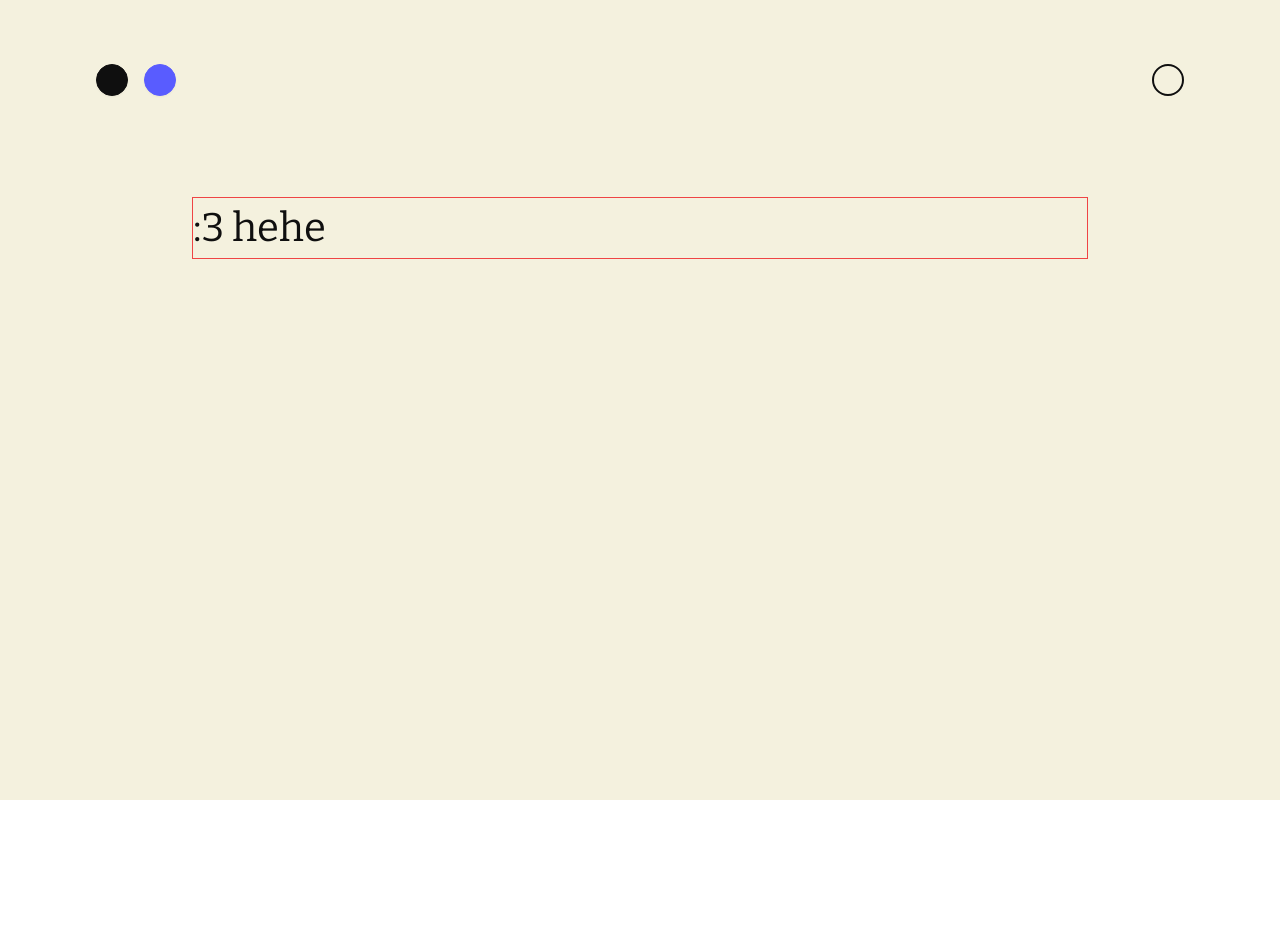
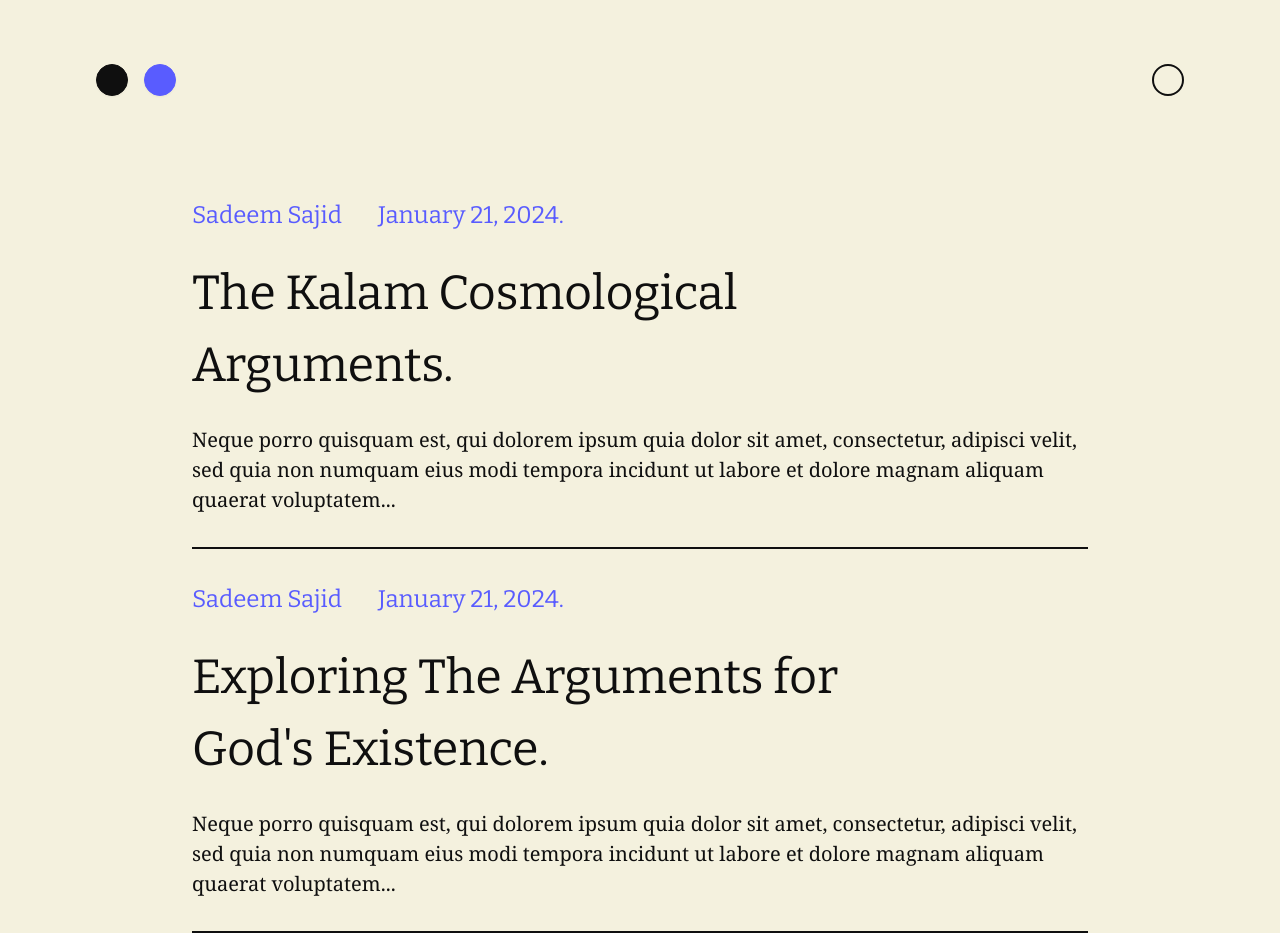
Before and after one commit to SadeemSajid/almaraam, a SvelteKit app: page / in a window 1280 px wide. Before the commit the page ends 800 px from the top, so only its background shows below. Built offline with nearby package versions, Linux system fonts and the light colour scheme; a web font is replaced by a local one.

Commit message:
feat: home page ui

```diff
--- a/src/app.css
+++ b/src/app.css
@@ -15,15 +15,15 @@ h1 {
 }
 
 h2 {
-	@apply font-bitter text-[32px] mt-[32px];
+	@apply font-bitter text-[32px];
 }
 
 h3 {
-	@apply font-bitter text-[24px] mt-[32px];
+	@apply font-bitter text-[24px];
 }
 
 p {
-	@apply font-georgia text-[20px] mt-[24px];
+	@apply font-georgia text-[20px];
 }
 
 h1,
--- /dev/null
+++ b/src/lib/components/ArticleHome.svelte
@@ -0,0 +1,19 @@
+<!-- This component corresponds to the home page article listing -->
+
+<script lang="ts">
+	export let title: string = '';
+	export let author: string = '';
+	export let date: string;
+	// TODO: set a word limit for excerpts.
+	export let excerpt: string = '';
+</script>
+
+<div class="flex flex-col gap-6">
+	<div class="flex gap-9">
+		<h3 class="text-accent">{author}</h3>
+		<h3 class="text-accent">{date}</h3>
+	</div>
+	<!-- TODO: Don't forget to update the hrefs -->
+	<h1 class="text-[48px] w-[80%]"><a href="/">{title}</a></h1>
+	<p>{excerpt}</p>
+</div>
--- a/src/lib/components/Drawer.svelte
+++ b/src/lib/components/Drawer.svelte
@@ -25,10 +25,10 @@
 			<div class="mx-4 md:mx-24 flex flex-col md:flex-row justify-between items-center">
 				<!-- Links -->
 				<div class="flex flex-col pr-16 pb-8 gap-8 border-b-2 border-b-secondary">
-					<h1><a href="/">Home.</a></h1>
-					<h1><a href="/search">Search.</a></h1>
-					<h1><a href="/explore">Explore By Tag.</a></h1>
-					<h1><a href="/about">About & Donate.</a></h1>
+					<h1><a href="/" on:click={hideDrawer}>Home.</a></h1>
+					<h1><a href="/search" on:click={hideDrawer}>Search.</a></h1>
+					<h1><a href="/explore" on:click={hideDrawer}>Explore By Tag.</a></h1>
+					<h1><a href="/about" on:click={hideDrawer}>About & Donate.</a></h1>
 				</div>
 				<!-- TODO: Responsive Art -->
 				<!-- <p class="font-arabic font-bold text-[5rem] lg:text-[12rem] mx-0 lg:mx-8">.المرام</p> -->
--- a/src/routes/(home)/+page.svelte
+++ b/src/routes/(home)/+page.svelte
@@ -1,4 +1,29 @@
-<div class="border border-red-500 lg:mx-48 mx-4 flex flex-col gap-40">
+<script lang="ts">
+	import ArticleHome from '$lib/components/ArticleHome.svelte';
+
+	// TODO: Get this from the database.
+	let dummyArticles = [
+		{
+			title: 'The Kalam Cosmological Arguments.',
+			author: 'Sadeem Sajid',
+			date: 'January 21, 2024.',
+			excerpt:
+				' Neque porro quisquam est, qui dolorem ipsum quia dolor sit amet, consectetur, adipisci velit, sed quia non numquam eius modi tempora incidunt ut labore et dolore magnam aliquam quaerat voluptatem...'
+		},
+		{
+			title: "Exploring The Arguments for God's Existence.",
+			author: 'Sadeem Sajid',
+			date: 'January 21, 2024.',
+			excerpt:
+				' Neque porro quisquam est, qui dolorem ipsum quia dolor sit amet, consectetur, adipisci velit, sed quia non numquam eius modi tempora incidunt ut labore et dolore magnam aliquam quaerat voluptatem...'
+		}
+	];
+</script>
+
+<div class="mx-48 flex flex-col gap-8">
 	<!-- TODO: Load Top 10 recent articles from backend -->
-	<h1 class="font-bitter">:3 hehe</h1>
+	{#each dummyArticles as article}
+		<ArticleHome {...article} />
+		<hr class="border border-secondary" />
+	{/each}
 </div>
```
